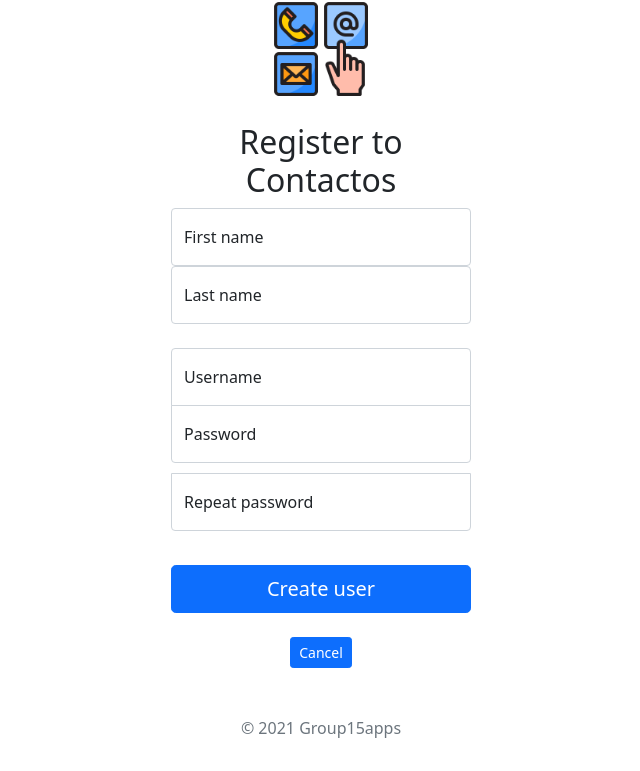
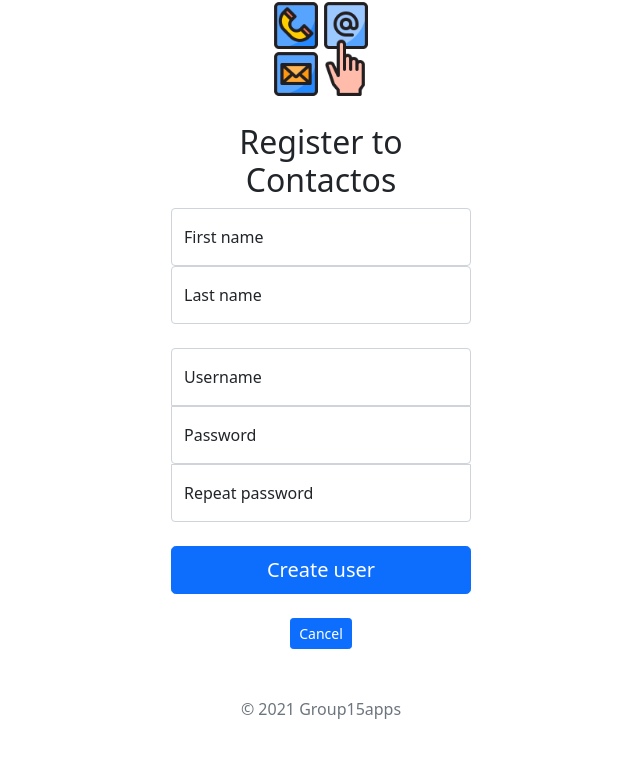
Before and after one commit to ChristianSilva1/ContactManager, a PHP site: page /signup.html in a window 1280 px wide. Shown: the part 56-827 px from the top of the page, without its empty margins (319-959 px from the left). After the commit the page ends 775 px from the top, so only its background shows below. Run offline with PHP 8.4, Linux system fonts and the light colour scheme.

Commit message:
removed input margin-bottom so the buttons are spaced equally

```diff
--- a/css/signin.css
+++ b/css/signin.css
@@ -23,13 +23,11 @@ body {
 }
 
 .form-signin input[type="username"] {
-  margin-bottom: -1px;
   border-bottom-right-radius: 0;
   border-bottom-left-radius: 0;
 }
 
 .form-signin input[type="password"] {
-  margin-bottom: 10px;
   border-top-left-radius: 0;
   border-top-right-radius: 0;
 }
```
